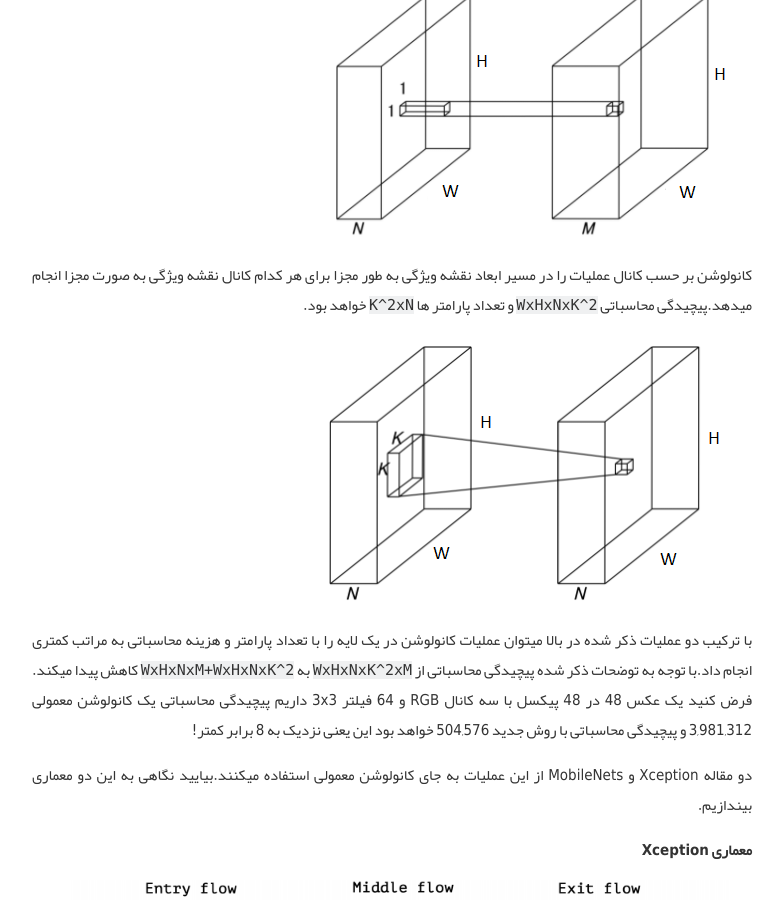
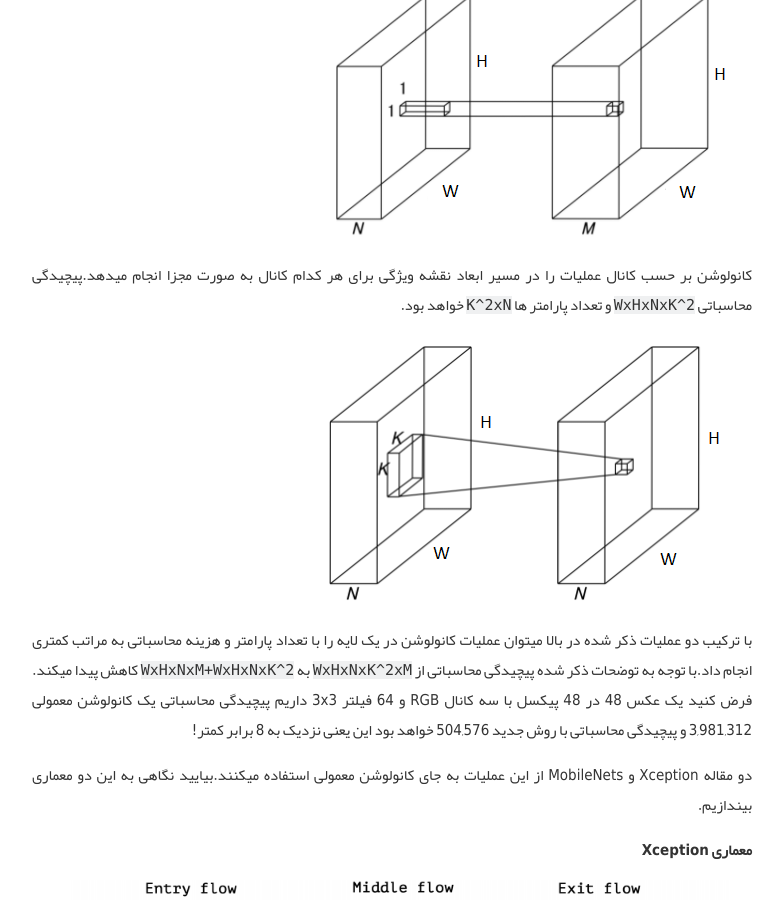
Before and after one commit to AlisterTA/alisterta.github.io, a Jekyll site: the page built from _posts/2017-07-06-معماری MobileNets و Xception -بخش اول-.md, in a window 1280 px wide and 900 px high, scrolled down 2848 px. Shown: the whole window, without its empty margins (248-1031 px from the left). Built offline with Jekyll 4.4.1, drawn with Linux system fonts in a browser that asks for light colours; comment, search, counter and statistics services are not loaded.

Commit message:
Update 2017-07-06-معماری MobileNets و Xception -بخش اول-.md

```diff
--- a/_posts/2017-07-06-معماری MobileNets و Xception -بخش اول-.md
+++ b/_posts/2017-07-06-معماری MobileNets و Xception -بخش اول-.md
@@ -53,7 +53,7 @@ title: معماری MobileNets و Xception -بخش اول-
 کانولوشن نقطه ای در واقع همان کانولوشن  1x1است که اولین بار در GoogLeNet استفاده شد. **نکته** این عملیات در مسیر عمق کانال ورودی انجام میشود . از این عملیات برای کاهش ابعاد نقشه ویژگی استفاده میشود. از آنجایی که کانولوشن نقطه ای در واقع مشابه یک کانولوشن معمولی با اندازه فیلتر `K=1` است پیچیدگی محاسبات `WxHxNxM` و تعداد پارامتر ها `NxM` خواهد بود.
 ![_config.yml]({{ site.baseurl }}/images/9/4.png)
 
-کانولوشن بر حسب کانال عملیات را در مسیر ابعاد نقشه ویژگی به طور مجزا برای هر کدام کانال نقشه ویژگی  به صورت مجزا انجام میدهد.پیچیدگی محاسباتی `WxHxNxK^2` و تعداد پارامتر ها `K^2xN` خواهد بود.
+کانولوشن بر حسب کانال عملیات را در مسیر ابعاد نقشه ویژگی  برای هر کدام کانال  به صورت مجزا انجام میدهد.پیچیدگی محاسباتی `WxHxNxK^2` و تعداد پارامتر ها `K^2xN` خواهد بود.
 
 ![_config.yml]({{ site.baseurl }}/images/9/5.png)
 
```
